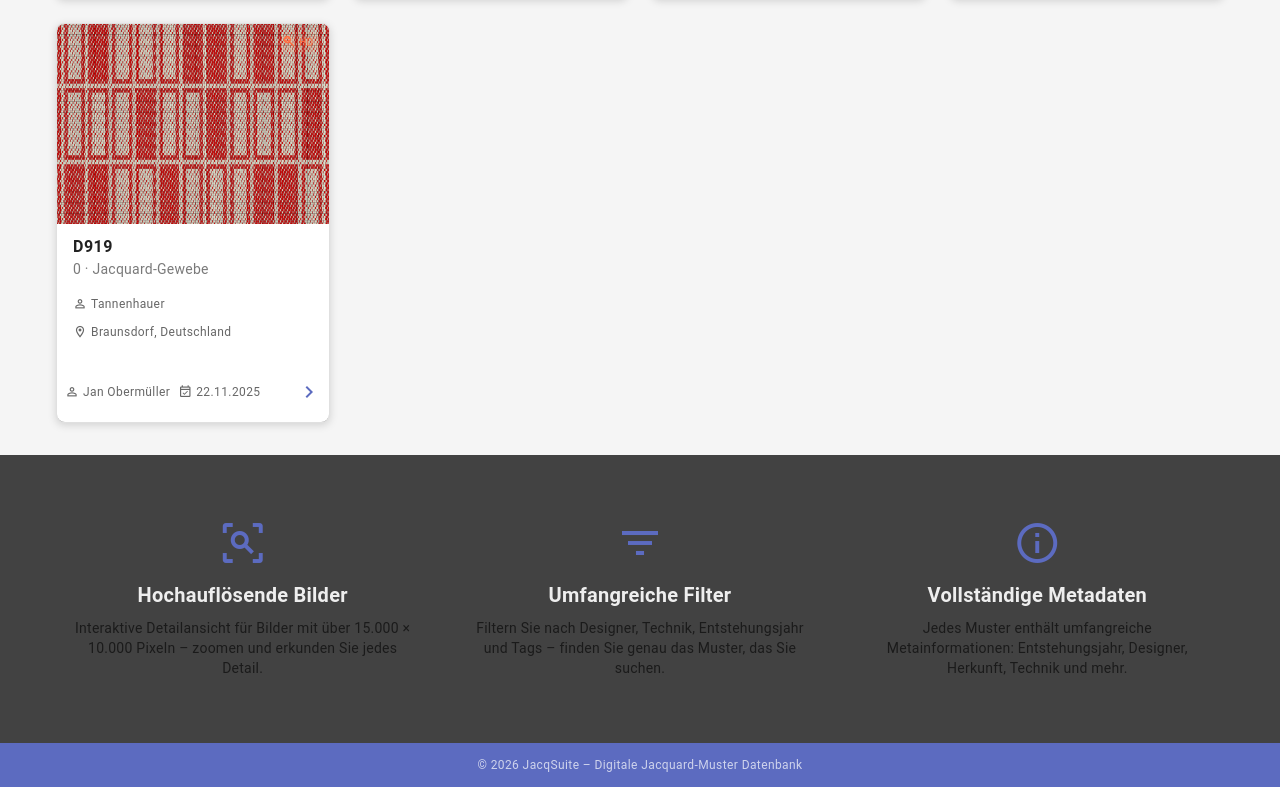
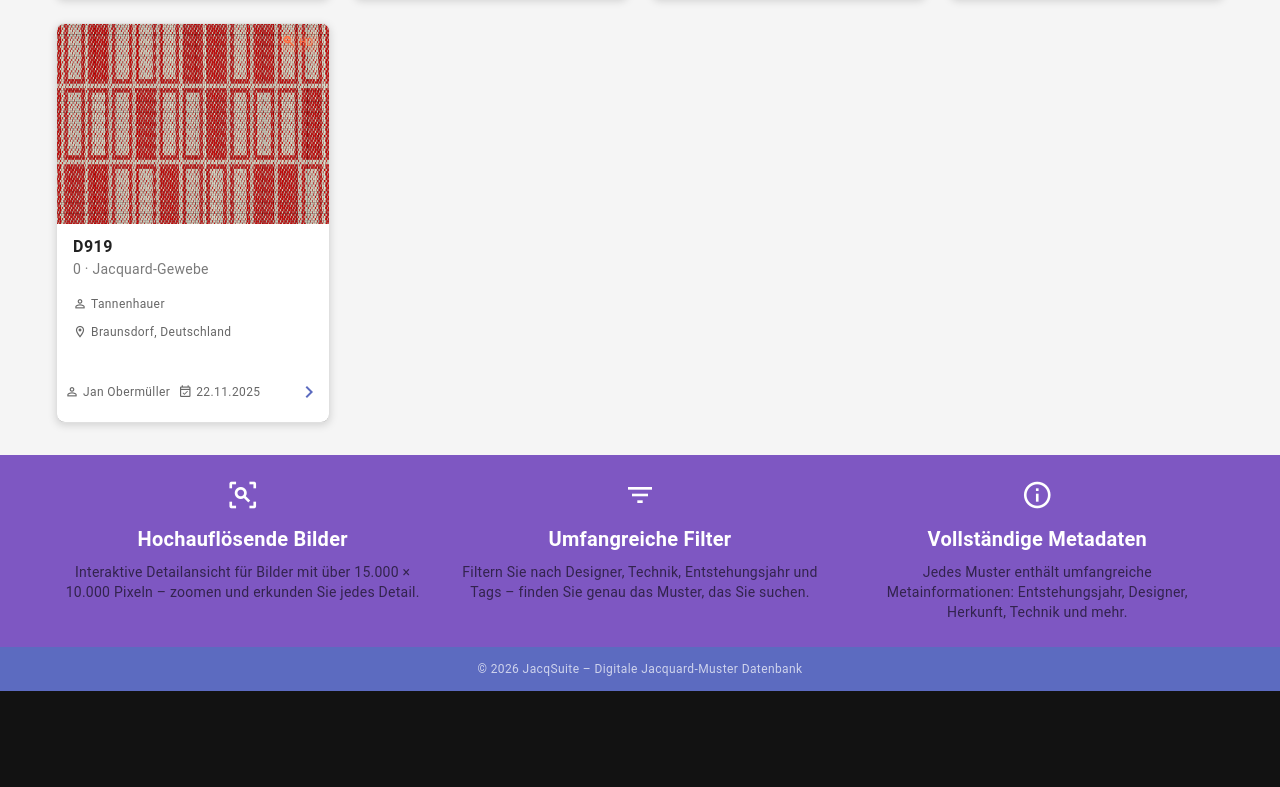
Before and after one commit to JanObi7/jacq-suite-web, a Vue app: page / in a window 1280 px wide. Shown: the part 828-1615 px from the top of the page. After the commit the page ends 1519 px from the top, so only its background shows below. Built offline with nearby package versions, Linux system fonts and the light colour scheme.

Commit message:
footer angepasst

```diff
--- a/src/views/HomeView.vue
+++ b/src/views/HomeView.vue
@@ -73,13 +73,13 @@
     </v-container>
 
     <!-- Info Section -->
-    <v-sheet color="surface-variant" class="py-8">
+    <v-sheet color="secondary">
       <v-container>
         <v-row>
           <v-col cols="12" md="4">
-            <div class="d-flex flex-column align-center text-center pa-4">
-              <v-icon icon="mdi-magnify-scan" size="48" color="primary" class="mb-3" />
-              <h3 class="text-h6 font-weight-bold mb-2">Hochauflösende Bilder</h3>
+            <div class="d-flex flex-column align-center text-center pa-2">
+              <v-icon icon="mdi-magnify-scan" size="32" color="white" class="mb-3" />
+              <h4 class="text-h6 font-weight-bold mb-2">Hochauflösende Bilder</h4>
               <p class="text-body-2 text-medium-emphasis">
                 Interaktive Detailansicht für Bilder mit über 15.000 × 10.000 Pixeln – zoomen und
                 erkunden Sie jedes Detail.
@@ -87,9 +87,9 @@
             </div>
           </v-col>
           <v-col cols="12" md="4">
-            <div class="d-flex flex-column align-center text-center pa-4">
-              <v-icon icon="mdi-filter-variant" size="48" color="primary" class="mb-3" />
-              <h3 class="text-h6 font-weight-bold mb-2">Umfangreiche Filter</h3>
+            <div class="d-flex flex-column align-center text-center pa-2">
+              <v-icon icon="mdi-filter-variant" size="32" color="white" class="mb-3" />
+              <h4 class="text-h6 font-weight-bold mb-2">Umfangreiche Filter</h4>
               <p class="text-body-2 text-medium-emphasis">
                 Filtern Sie nach Designer, Technik, Entstehungsjahr und Tags – finden Sie genau das
                 Muster, das Sie suchen.
@@ -97,9 +97,9 @@
             </div>
           </v-col>
           <v-col cols="12" md="4">
-            <div class="d-flex flex-column align-center text-center pa-4">
-              <v-icon icon="mdi-information-outline" size="48" color="primary" class="mb-3" />
-              <h3 class="text-h6 font-weight-bold mb-2">Vollständige Metadaten</h3>
+            <div class="d-flex flex-column align-center text-center pa-2">
+              <v-icon icon="mdi-information-outline" size="32" color="white" class="mb-3" />
+              <h4 class="text-h6 font-weight-bold mb-2">Vollständige Metadaten</h4>
               <p class="text-body-2 text-medium-emphasis">
                 Jedes Muster enthält umfangreiche Metainformationen: Entstehungsjahr, Designer,
                 Herkunft, Technik und mehr.
```
